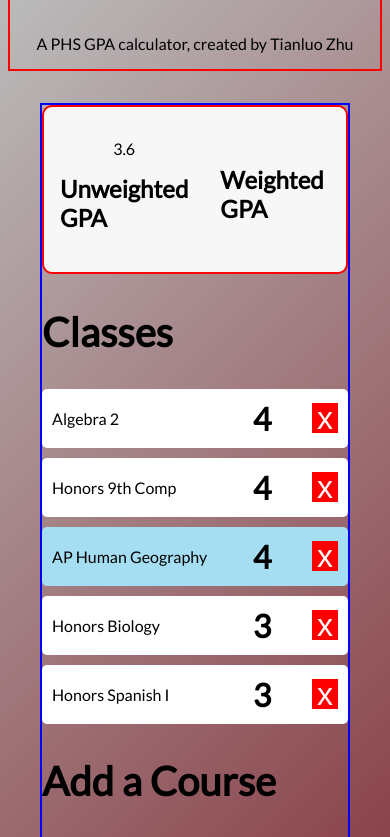
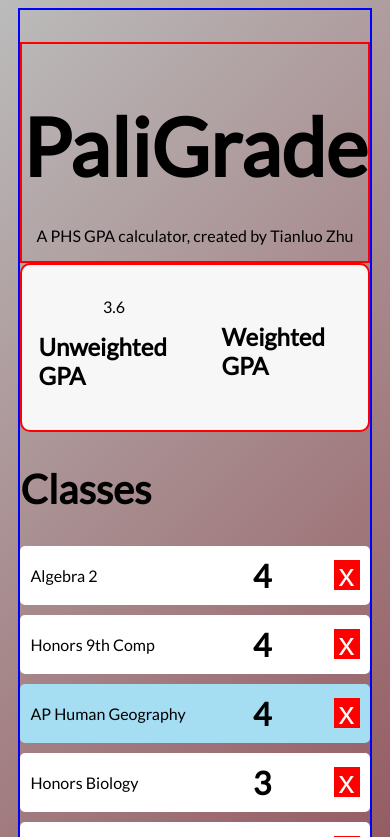
Before and after one commit to StarSplitter/FBLA-Project-9th, a Vue app: page / in a window 390 px wide. Shown: the top 837 px of the page. Built offline with nearby package versions, Linux system fonts and the light colour scheme.

Commit message:
bug fixing of the header being gone on mobile devices

```diff
--- a/src/App.vue
+++ b/src/App.vue
@@ -20,8 +20,8 @@
 </script>
 
 <template>
-    <Header />
     <div id="container">
+        <Header />
         <DisplayGPA :unweightedGPA="unweightedGPA"/>
         <ClassList :courses="courses"/>
         <AddClass />
--- a/src/style.css
+++ b/src/style.css
@@ -10,16 +10,15 @@ body {
   flex-direction: column;
   align-items: center;
   justify-content: center;
-  height: 100vh;
-  height: 100svh;
-  margin-top: 2rem;
+  min-height: 100vh;
+  min-height: 100svh;
   max-width: 1920px;
   font-family: 'Lato', Helvetica, sans-serif;
 }
 
 #container{
   border: 2px solid blue;
-  margin: 2rem 2rem;
+  margin: 0 2rem;
 }
 
 h1{
```
